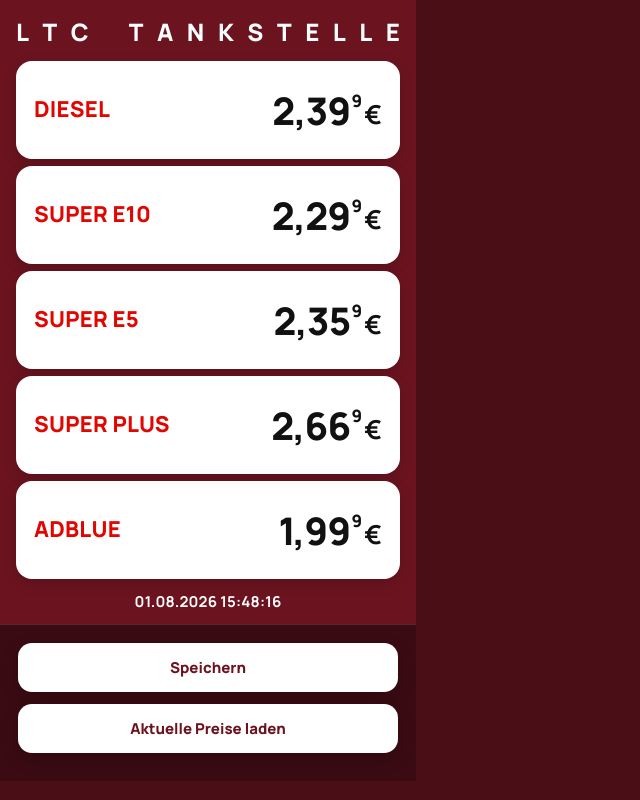
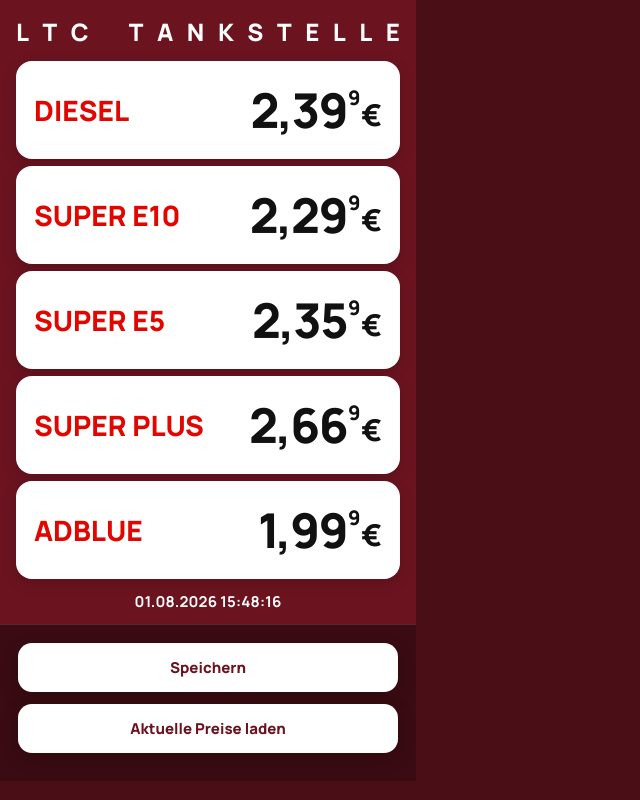
Before and after one commit to Mchdozr/gazbenzin, a PHP site: page /widget.php in a window 1280 px wide. Shown: the whole page, without its empty margins (0-640 px from the left). Run offline with PHP 8.4, Linux system fonts and the light colour scheme.

Commit message:
Enlarge fuel labels and prices inside same white card size.
Co-authored-by: Mücahid Özer <Mchdozr@users.noreply.github.com>

```diff
--- a/assets/style.css
+++ b/assets/style.css
@@ -114,10 +114,10 @@ body.admin-page {
 
 .type {
   color: var(--accent);
-  font-size: 22px;
+  font-size: 28px;
   font-weight: 800;
-  line-height: 1.05;
-  letter-spacing: 0.01em;
+  line-height: 1;
+  letter-spacing: 0;
   text-transform: uppercase;
   flex: 1 1 auto;
   min-width: 0;
@@ -127,7 +127,7 @@ body.admin-page {
   display: flex;
   align-items: baseline;
   justify-content: flex-end;
-  gap: 3px;
+  gap: 2px;
   font-weight: 800;
   line-height: 1;
   flex: 0 0 auto;
@@ -137,19 +137,22 @@ body.admin-page {
 .price-view {
   display: inline-flex;
   align-items: flex-start;
-  font-size: 38px;
+  font-size: 48px;
   font-weight: 800;
-  letter-spacing: -0.02em;
+  letter-spacing: -0.03em;
   color: var(--text);
 }
 
 .value-text {
-  position: absolute;
-  width: 1px;
-  height: 1px;
-  overflow: hidden;
-  clip: rect(0 0 0 0);
-  white-space: nowrap;
+  position: absolute !important;
+  width: 1px !important;
+  height: 1px !important;
+  padding: 0 !important;
+  margin: -1px !important;
+  overflow: hidden !important;
+  clip: rect(0, 0, 0, 0) !important;
+  white-space: nowrap !important;
+  border: 0 !important;
 }
 
 .price-main {
@@ -158,25 +161,25 @@ body.admin-page {
 
 .price-sup {
   display: inline-block;
-  font-size: 0.45em;
+  font-size: 0.42em;
   font-weight: 800;
   line-height: 1;
   margin-left: 1px;
-  transform: translateY(1px);
+  transform: translateY(2px);
 }
 
 .value-input {
   position: absolute;
   inset: 0 auto 0 0;
-  width: 5.4ch;
+  width: 4.8ch;
   opacity: 0;
   border: none;
   outline: none;
   background: transparent;
   font: inherit;
-  font-size: 38px;
+  font-size: 48px;
   font-weight: 800;
-  letter-spacing: -0.02em;
+  letter-spacing: -0.03em;
   color: var(--text);
   padding: 0;
   border-bottom: 2px solid transparent;
@@ -195,11 +198,11 @@ body.admin-page {
 }
 
 .price .currency {
-  font-size: 26px;
-  font-weight: 700;
+  font-size: 30px;
+  font-weight: 800;
   flex-shrink: 0;
   line-height: 1;
-  transform: translateY(-1px);
+  transform: translateY(-2px);
 }
 
 .footer-bar {
--- a/display.php
+++ b/display.php
@@ -6,7 +6,7 @@ require __DIR__ . '/includes/fuels.php';
 
 $prices = readPrices();
 $fuels = fuelDefinitions();
-$assetV = '20260801h';
+$assetV = '20260801i';
 sendNoCacheHeaders();
 ?>
 <!DOCTYPE html>
--- a/includes/admin-view.php
+++ b/includes/admin-view.php
@@ -4,7 +4,7 @@ declare(strict_types=1);
 /** @var array $prices */
 /** @var array $fuels */
 
-$assetV = '20260801h';
+$assetV = '20260801i';
 ?>
 <!DOCTYPE html>
 <html lang="de">
```
